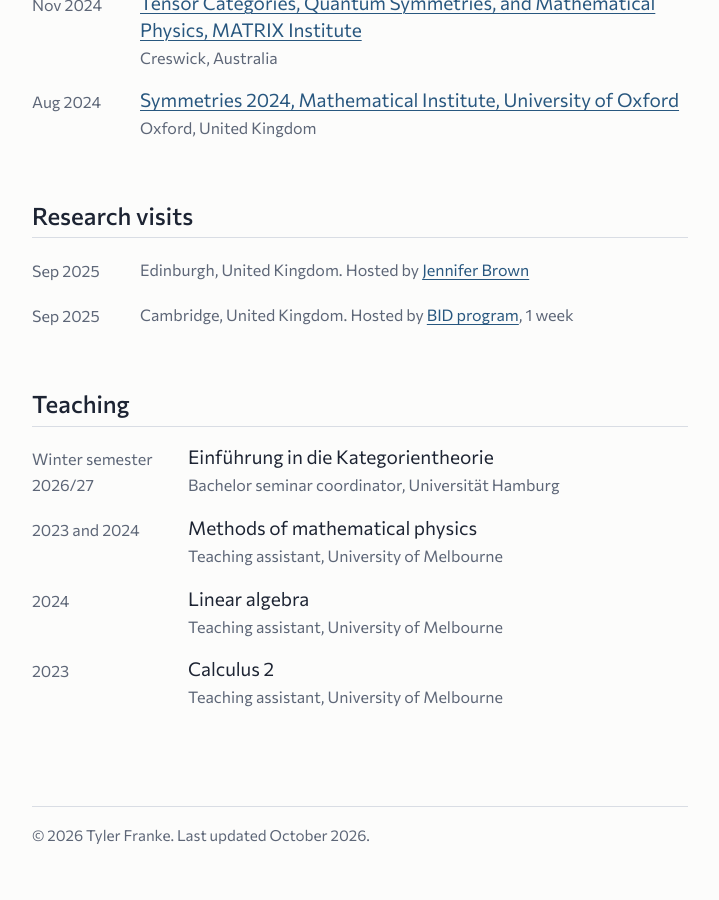
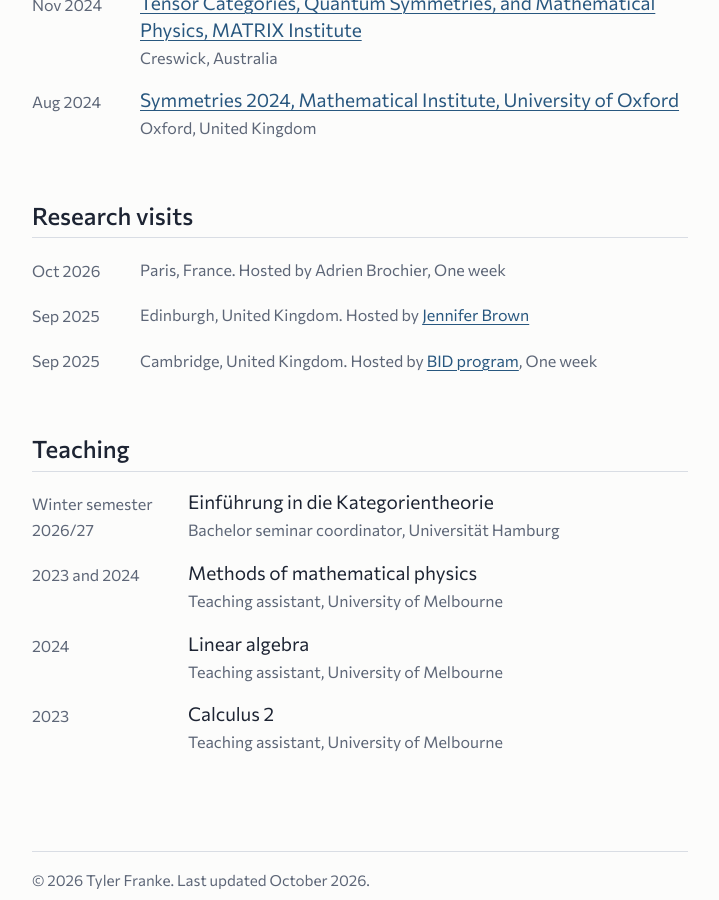
Before and after one commit to TylerFranke/TylerFranke.github.io, a Jekyll site: the page built from index.html, in a window 1280 px wide and 900 px high, scrolled down 2624 px. Shown: the whole window, without its empty margins (280-999 px from the left). Built offline with Jekyll 4.4.1, drawn with Linux system fonts in a browser that asks for light colours.

Commit message:
Add visit details for Institut de Mathématiques

```diff
--- a/_data/visits.yml
+++ b/_data/visits.yml
@@ -8,11 +8,17 @@
 #   date:        2026-03-01            # start date, YYYY-MM-DD
 #   duration:    "2 weeks"             # optional
 
+-  Institution:     "Institut de Mathématiques de Jussieu-Paris Rive Gauche"
+   host: "Adrien Brochier"
+   location: "Paris, France"
+   date:     2026-10-12
+   duration:     "One week"
+
 - Institution:     "Isaac Newton Institute"
   host: <a href="https://www.newton.ac.uk/event/bid/">BID program</a>
   location: "Cambridge, United Kingdom"
   date:     2025-09-15
-  duration: "1 week"
+  duration: "One week"
 
 - Institution:     "University of Edinburgh, School of Mathematics"
   host: <a href="https://jmhbrown.github.io/">Jennifer Brown</a>
```
